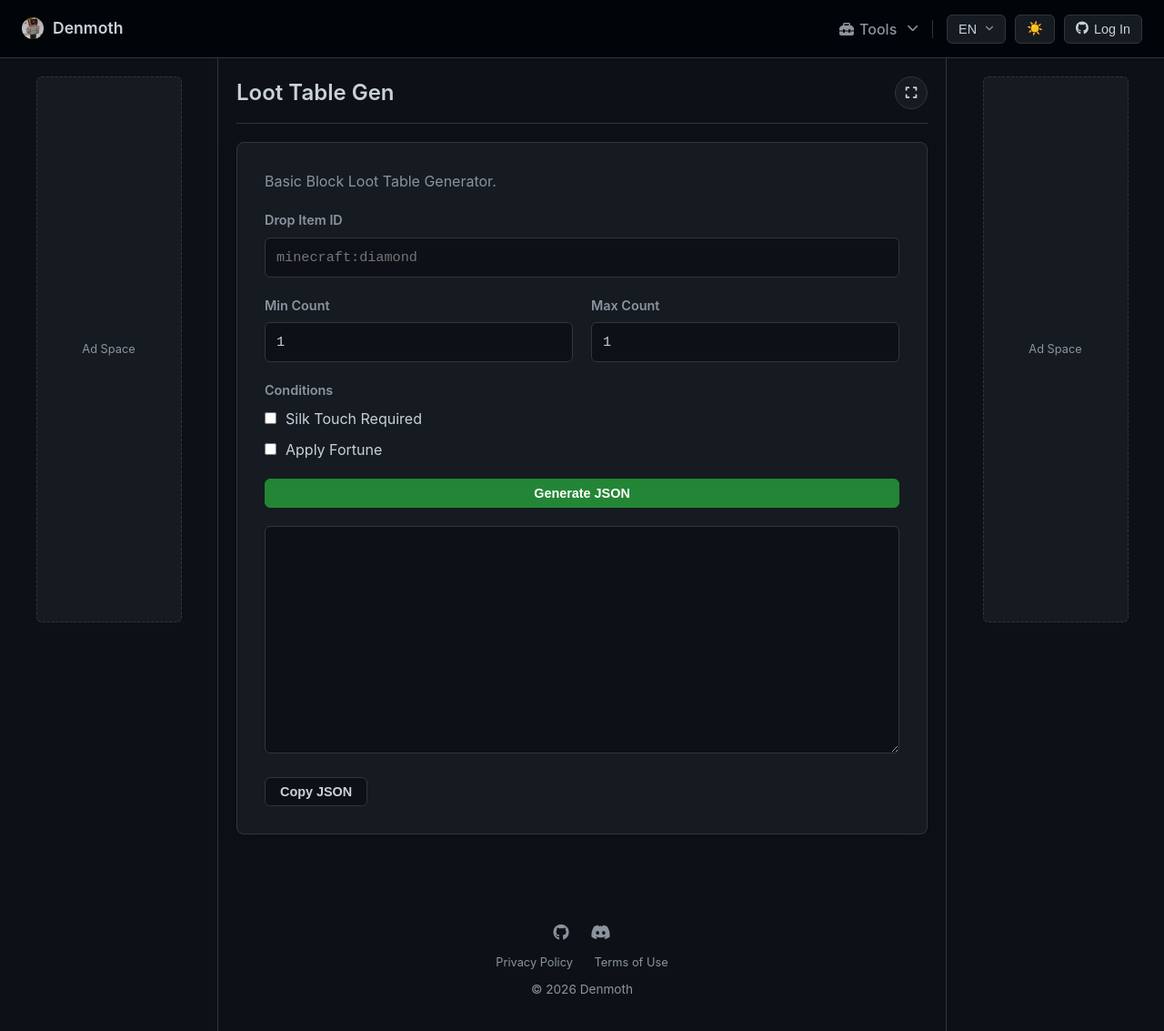
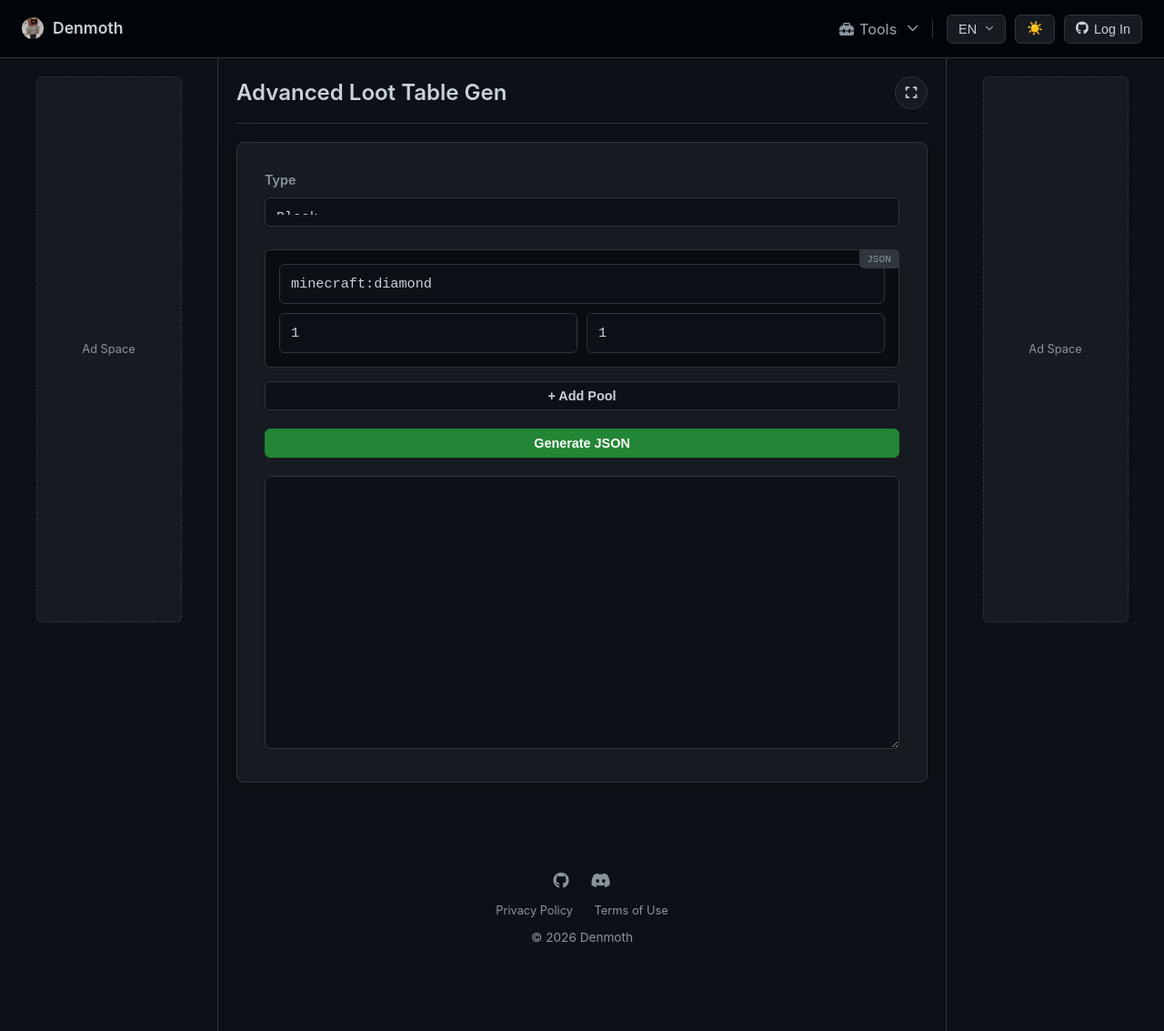
Before and after one commit to denmoth/Denmoth.github.io, a Jekyll site: the page built from tools/loot-table.html, in a window 1280 px wide. Shown: the whole page at 91% size. Built offline with Jekyll 4.4.1, drawn with Linux system fonts in a browser that asks for light colours; a script that is not in the unit is left out; comment, search, counter and statistics services are not loaded.

Commit message:
Update loot-table.html

```diff
--- a/tools/loot-table.html
+++ b/tools/loot-table.html
@@ -1,138 +1,53 @@
 ---
 layout: tool
-title: Loot Table Gen
+title: Advanced Loot Table Gen
 permalink: /tools/loot-table/
 ---
 
-<div class="lang-en"><p style="color:var(--text-muted); margin-bottom:20px;">Basic Block Loot Table Generator.</p></div>
-<div class="lang-ru"><p style="color:var(--text-muted); margin-bottom:20px;">Базовый генератор лута для блоков.</p></div>
-
 <div class="form-group">
-    <label class="form-label">Drop Item ID</label>
-    <input type="text" id="drop-item" class="form-input" placeholder="minecraft:diamond">
+    <label class="form-label">Type</label>
+    <select id="lt-type" class="form-select">
+        <option value="minecraft:block">Block</option>
+        <option value="minecraft:entity">Entity / Mob</option>
+        <option value="minecraft:chest">Chest / Container</option>
+    </select>
 </div>
 
-<div style="display:flex; gap:20px; margin-bottom:20px;">
-    <div style="flex:1;">
-        <label class="form-label">Min Count</label>
-        <input type="number" id="min-c" class="form-input" value="1">
-    </div>
-    <div style="flex:1;">
-        <label class="form-label">Max Count</label>
-        <input type="number" id="max-c" class="form-input" value="1">
-    </div>
-</div>
+<div id="pools-container"></div>
+<button onclick="addPool()" class="btn" style="width:100%; margin-bottom:20px;">+ Add Pool</button>
 
-<div class="form-group">
-    <label class="form-label">Conditions</label>
-    <div style="display:flex; flex-direction:column; gap:10px;">
-        <label style="display:flex; align-items:center; gap:10px;">
-            <input type="checkbox" id="silk-touch"> Silk Touch Required
-        </label>
-        <label style="display:flex; align-items:center; gap:10px;">
-            <input type="checkbox" id="fortune"> Apply Fortune
-        </label>
-    </div>
-</div>
-
-<button onclick="genLoot()" class="btn primary" style="width:100%;">Generate JSON</button>
-
-<div class="form-group" style="margin-top:20px;">
-    <textarea id="loot-out" class="form-area" readonly style="height:250px; font-family:monospace;"></textarea>
-</div>
-<button onclick="copyLoot()" class="btn">Copy JSON</button>
-
-<div class="guide-section" style="display:none;">
-    <div class="lang-en">
-        <h2>Guide</h2>
-        <p>Generates a standard loot table for a block.</p>
-        <ul>
-            <li><strong>Silk Touch:</strong> If checked, item only drops with Silk Touch.</li>
-            <li><strong>Fortune:</strong> Applies standard fortune multiplier formula.</li>
-        </ul>
-    </div>
-    <div class="lang-ru">
-        <h2>Гайд</h2>
-        <p>Генерирует стандартную таблицу лута для блока.</p>
-        <ul>
-            <li><strong>Silk Touch:</strong> Если выбрано, предмет выпадает только с Шелковым касанием.</li>
-            <li><strong>Fortune:</strong> Применяет стандартную формулу удачи.</li>
-        </ul>
-    </div>
-</div>
+<button onclick="generateLT()" class="btn primary" style="width:100%;">Generate JSON</button>
+<textarea id="lt-out" class="form-area" style="height:300px; margin-top:20px; font-family:monospace;" readonly></textarea>
 
 <script>
-    function genLoot() {
-        const item = document.getElementById('drop-item').value || 'minecraft:air';
-        const min = parseInt(document.getElementById('min-c').value);
-        const max = parseInt(document.getElementById('max-c').value);
-        const silk = document.getElementById('silk-touch').checked;
-        const fortune = document.getElementById('fortune').checked;
-
-        const pool = {
+    let pools = [];
+    function addPool() {
+        const id = Date.now();
+        pools.push({ id, item: 'minecraft:diamond', min: 1, max: 1, chance: 100 });
+        renderPools();
+    }
+    function renderPools() {
+        const container = document.getElementById('pools-container');
+        container.innerHTML = pools.map(p => `
+            <div class="result-box" style="margin-bottom:15px; padding:15px;">
+                <input type="text" value="${p.item}" class="form-input" style="margin-bottom:10px;" onchange="updatePool(${p.id}, 'item', this.value)">
+                <div style="display:flex; gap:10px;">
+                    <input type="number" value="${p.min}" class="form-input" placeholder="Min" onchange="updatePool(${p.id}, 'min', this.value)">
+                    <input type="number" value="${p.max}" class="form-input" placeholder="Max" onchange="updatePool(${p.id}, 'max', this.value)">
+                </div>
+            </div>
+        `).join('');
+    }
+    function updatePool(id, key, val) {
+        const p = pools.find(x => x.id === id);
+        p[key] = val;
+    }
+    function generateLT() {
+        const out = { type: document.getElementById('lt-type').value, pools: pools.map(p => ({
             rolls: 1,
-            entries: [
-                {
-                    type: "minecraft:item",
-                    name: item
-                }
-            ]
-        };
-
-        const functions = [];
-
-        if (min !== 1 || max !== 1) {
-            functions.push({
-                function: "minecraft:set_count",
-                count: {
-                    min: min,
-                    max: max,
-                    type: "minecraft:uniform"
-                }
-            });
-        }
-
-        if (fortune) {
-            functions.push({
-                function: "minecraft:apply_bonus",
-                enchantment: "minecraft:fortune",
-                formula: "minecraft:uniform_bonus_count",
-                parameters: {
-                    bonusMultiplier: 1
-                }
-            });
-        }
-
-        if (functions.length > 0) {
-            pool.entries[0].functions = functions;
-        }
-
-        if (silk) {
-            pool.entries[0].conditions = [
-                {
-                    condition: "minecraft:match_tool",
-                    predicate: {
-                        enchantments: [
-                            {
-                                enchantment: "minecraft:silk_touch",
-                                levels: { min: 1 }
-                            }
-                        ]
-                    }
-                }
-            ];
-        }
-
-        const table = {
-            type: "minecraft:block",
-            pools: [pool]
-        };
-
-        document.getElementById('loot-out').value = JSON.stringify(table, null, 4);
+            entries: [{ type: "minecraft:item", name: p.item, functions: [{ function: "minecraft:set_count", count: { min: parseInt(p.min), max: parseInt(p.max) } }] }]
+        })) };
+        document.getElementById('lt-out').value = JSON.stringify(out, null, 4);
     }
-
-    function copyLoot() {
-        navigator.clipboard.writeText(document.getElementById('loot-out').value);
-        alert("Copied!");
-    }
+    addPool();
 </script>
```
